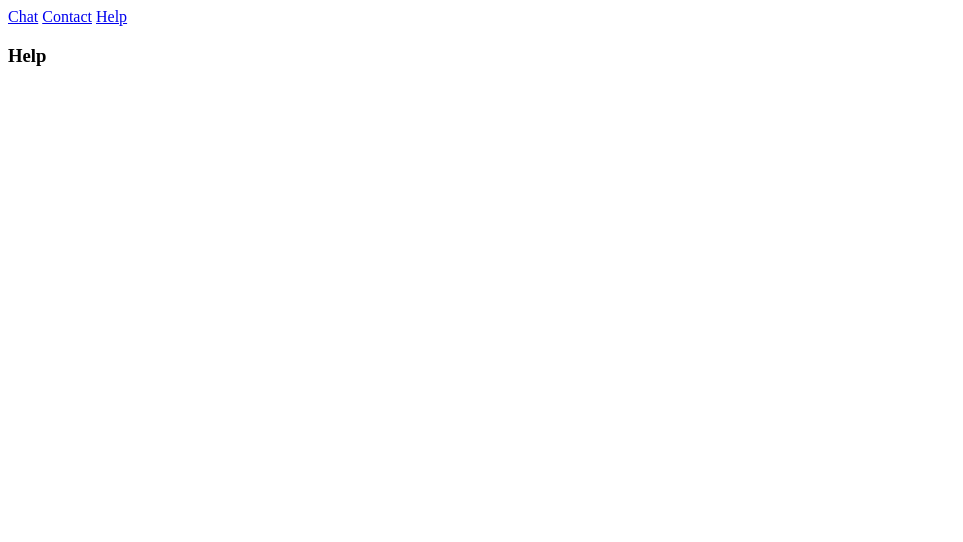
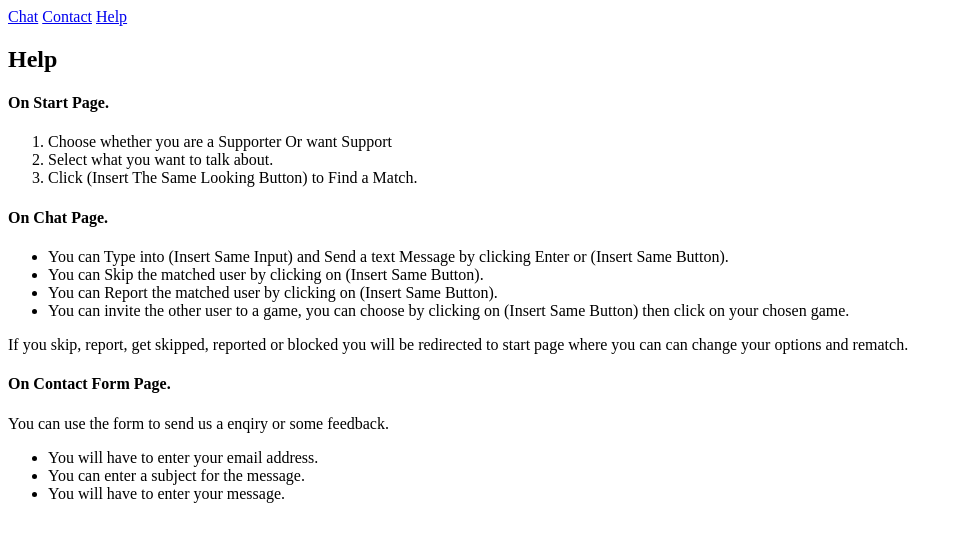
Before and after one commit to jahidulpabelislam/buddy-support, a website: page public/view/help.html in a window 1280 px wide. Shown: the whole page, without its empty margins (0-963 px from the left). Drawn offline with Linux system fonts and the light colour scheme.

Commit message:
Insert Some Instruction into Help Page.

```diff
--- a/public/view/help.html
+++ b/public/view/help.html
@@ -4,12 +4,42 @@
         <meta charset="UTF-8">
         <title>Help - Buddy Support</title>
     </head>
+
     <body>
         <header>
             <a href="/">Chat</a>
             <a href="contact">Contact</a>
             <a href="help">Help</a>
         </header>
-<h3>Help</h3>
+
+        <h2>Help</h2>
+
+        <h4>On Start Page.</h4>
+
+        <ol>
+            <li>Choose whether you are a Supporter Or want Support</li>
+            <li>Select what you want to talk about.</li>
+            <li>Click (Insert The Same Looking Button) to Find a Match.</li>
+        </ol>
+
+        <h4>On Chat Page.</h4>
+
+        <ul>
+            <li>You can Type into (Insert Same Input) and Send a text Message by clicking Enter or (Insert Same Button).</li>
+            <li>You can Skip the matched user by clicking on (Insert Same Button).</li>
+            <li>You can Report the matched user by clicking on (Insert Same Button).</li>
+            <li>You can invite the other user to a game, you can choose by clicking on (Insert Same Button) then click on your chosen game.</li>
+        </ul>
+
+        <p>If you skip, report, get skipped, reported or blocked you will be redirected to start page where you can can change your options and rematch.</p>
+
+        <h4>On Contact Form Page.</h4>
+        <p>You can use the form to send us a enqiry or some feedback.</p>
+
+        <ul>
+            <li>You will have to enter your email address.</li>
+            <li>You can enter a subject for the message.</li>
+            <li>You will have to enter your message.</li>
+        </ul>
     </body>
 </html>
```
Lines whose indentation alone changed are shown as unchanged.
